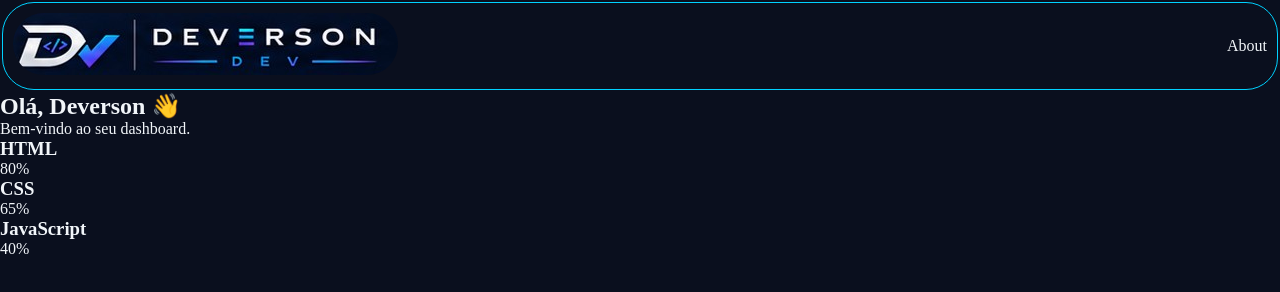
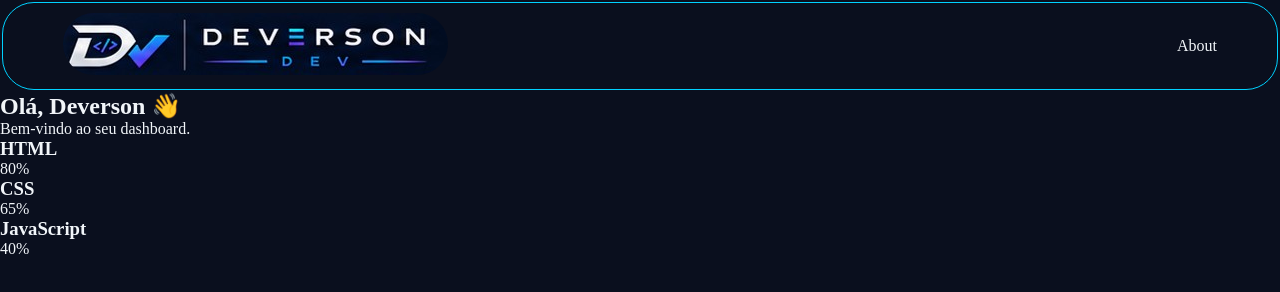
Before and after one commit to DevDaribei/Dashboard_Desenvolvedor, a plain HTML site: page index.html in a window 1280 px wide. Drawn offline with Linux system fonts and the light colour scheme; a web font is replaced by a local one.

Commit message:
ajustando o header com css

```diff
--- a/styles/header.css
+++ b/styles/header.css
@@ -12,10 +12,12 @@ header nav ul{
 header nav ul img{
 
         border-radius: 32px;
-    }
 
+}
 header nav a{
         text-decoration: none;
         color: var(--text-color-primary);
-
+        font-size: var(--text-span);
+        margin-left: 50px;
+        margin-right: 50px;
 }
```
